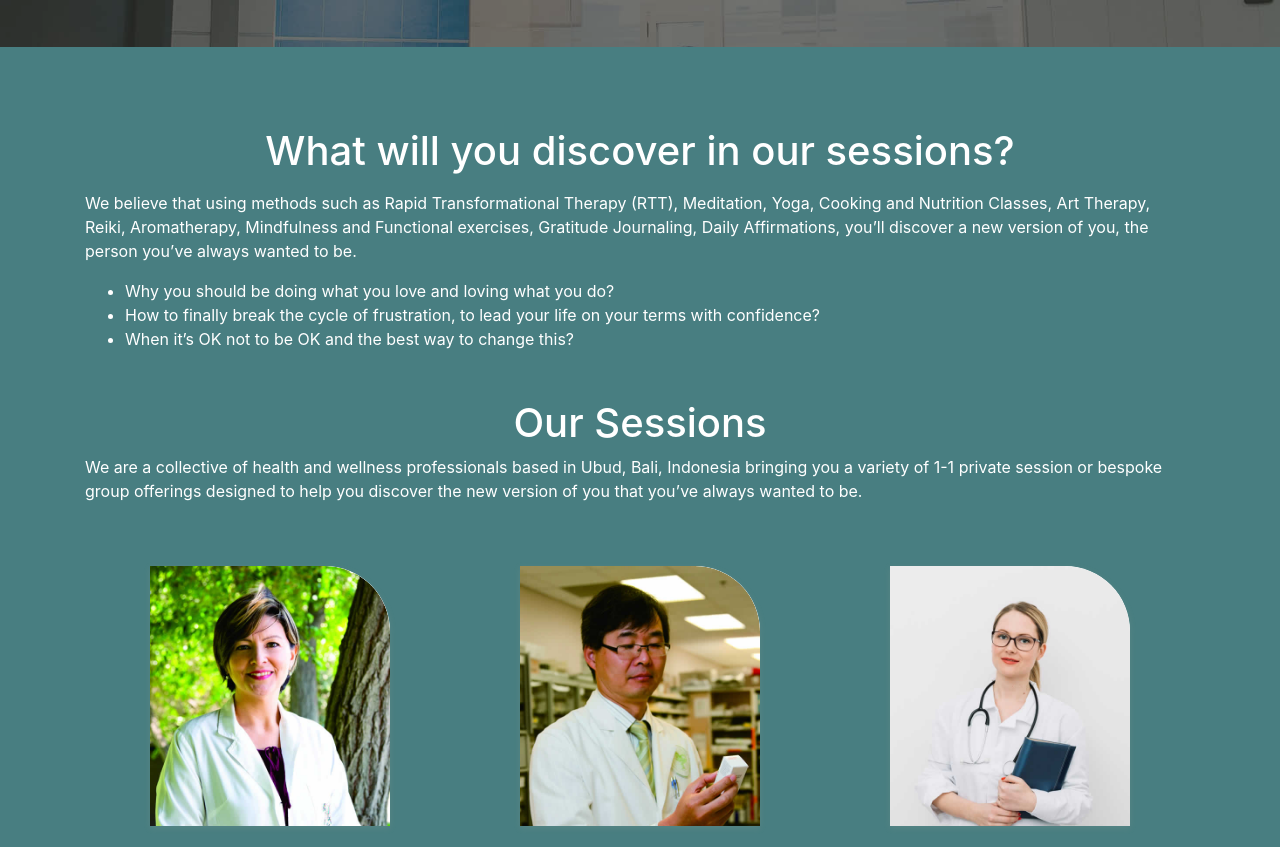
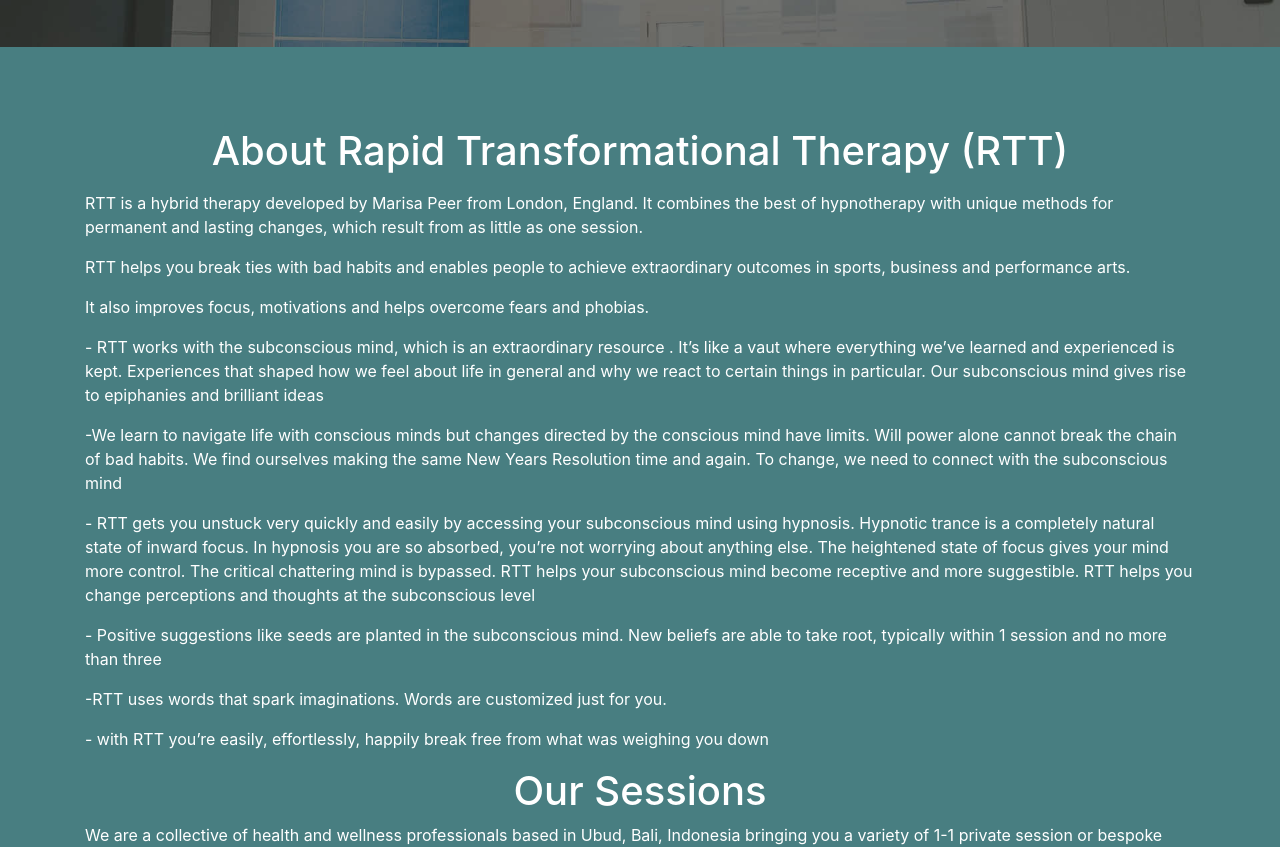
Before and after one commit to Duong1603/react-project-laravel, a React (Create React App) app: page /session in a window 1280 px wide. Shown: the part 360-1207 px from the top of the page. Built offline with nearby package versions, Linux system fonts and the light colour scheme.

Commit message:
save code

```diff
--- a/src/Pages/Session/ContentSession.js
+++ b/src/Pages/Session/ContentSession.js
@@ -1,34 +1,67 @@
 import React from "react";
 import "./Session.css";
 export default function ContentSession() {
+
   return (
     <div className="container-session">
       <div className="page-section">
         <div className="container">
           <div className="page-session-information">
             <h1 className="text-center mb-3 wow fadeInUp">
-              What will you discover in our sessions?
+              About Rapid Transformational Therapy (RTT)
             </h1>
             <p className="text wow fadeInUp">
-              We believe that using methods such as Rapid Transformational
-              Therapy (RTT), Meditation, Yoga, Cooking and Nutrition Classes,
-              Art Therapy, Reiki, Aromatherapy, Mindfulness and Functional
-              exercises, Gratitude Journaling, Daily Affirmations, you’ll
-              discover a new version of you, the person you’ve always wanted to
-              be.
+              RTT is a hybrid therapy developed by Marisa Peer from London,
+              England. It combines the best of hypnotherapy with unique methods
+              for permanent and lasting changes, which result from as little as
+              one session.
             </p>
-            <ul className="text mb-5 wow fadeInUp">
-              <li>
-                Why you should be doing what you love and loving what you do?
-              </li>
-              <li>
-                How to finally break the cycle of frustration, to lead your life
-                on your terms with confidence?
-              </li>
-              <li>
-                When it’s OK not to be OK and the best way to change this?
-              </li>
-            </ul>
+            <p className="text wow fadeInUp">
+              RTT helps you break ties with bad habits and enables people to
+              achieve extraordinary outcomes in sports, business and performance
+              arts.
+            </p>
+            <p className="text wow fadeInUp">
+              It also improves focus, motivations and helps overcome fears and
+              phobias.
+            </p>
+            <p className="text wow fadeInUp">
+              - RTT works with the subconscious mind, which is an extraordinary
+              resource . It’s like a vaut where everything we’ve learned and
+              experienced is kept. Experiences that shaped how we feel about
+              life in general and why we react to certain things in particular.
+              Our subconscious mind gives rise to epiphanies and brilliant ideas
+            </p>
+            <p className="text wow fadeInUp">
+              -We learn to navigate life with conscious minds but changes
+              directed by the conscious mind have limits. Will power alone
+              cannot break the chain of bad habits. We find ourselves making the
+              same New Years Resolution time and again. To change, we need to
+              connect with the subconscious mind{" "}
+            </p>
+            <p className="text wow fadeInUp">
+              - RTT gets you unstuck very quickly and easily by accessing your
+              subconscious mind using hypnosis. Hypnotic trance is a completely
+              natural state of inward focus. In hypnosis you are so absorbed,
+              you’re not worrying about anything else. The heightened state of
+              focus gives your mind more control. The critical chattering mind
+              is bypassed. RTT helps your subconscious mind become receptive and
+              more suggestible. RTT helps you change perceptions and thoughts at
+              the subconscious level{" "}
+            </p>
+            <p className="text wow fadeInUp">
+              - Positive suggestions like seeds are planted in the subconscious
+              mind. New beliefs are able to take root, typically within 1
+              session and no more than three
+            </p>
+            <p className="text wow fadeInUp">
+              -RTT uses words that spark imaginations. Words are customized just
+              for you.
+            </p>
+            <p className="text wow fadeInUp">
+              - with RTT you’re easily, effortlessly, happily break free from
+              what was weighing you down
+            </p>
           </div>
           <h1 className="text-center wow fadeInUp">Our Sessions</h1>
           <p className="text mb-5 wow fadeInUp">
@@ -41,48 +74,81 @@
             <div className="item">
               <div className="card-doctor" id="border-card">
                 <div className="header">
-                  <img src="../assets/img/doctors/doctor_1.jpg" alt="" className="image-session" />
+                  <img
+                    src="../assets/img/doctors/doctor_1.jpg"
+                    alt=""
+                    className="image-session"
+                  />
                   <div className="meta" id="Book">
                     <a href=" #">Book</a>
                   </div>
                 </div>
               </div>
               <div className="body" id="title-name">
-                <strong><h5 className="text-center xl-4">FREE DISCOVERY CALL</h5></strong>
-                <p className="text-center mb text-grey" id="color-item-text">Get in touch with Phi Phi for 30 minutes</p>
+                <strong>
+                  <h5 className="text-center xl-4">FREE DISCOVERY CALL</h5>
+                </strong>
+                <p className="text-center mb text-grey" id="color-item-text">
+                  Get in touch with Phi Phi for 30 minutes
+                </p>
               </div>
             </div>
             <div className="item">
               <div className="card-doctor" id="border-card">
                 <div className="header">
-                  <img src="../assets/img/doctors/doctor_2.jpg" alt="" className="image-session" />
+                  <img
+                    src="../assets/img/doctors/doctor_2.jpg"
+                    alt=""
+                    className="image-session"
+                  />
                   <div className="meta" id="Book">
                     <a href=" #">Book</a>
                   </div>
                 </div>
               </div>
               <div className="body" id="title-name">
-                <strong><h5 className="text-center xl-4">ONE SESSION</h5></strong>
-                <p className="text-center mb text-grey" id="color-item-text">Phi Phi brings to you 1:1 private session either online via zoom or offline at her facility.</p>
+                <strong>
+                  <h5 className="text-center xl-4">ONE SESSION</h5>
+                </strong>
+                <p className="text-center mb text-grey" id="color-item-text">
+                  Phi Phi brings to you 1:1 private session either online via
+                  zoom or offline at her facility.
+                </p>
               </div>
             </div>
             <div className="item">
               <div className="card-doctor" id="border-card">
                 <div className="header">
-                  <img src="../assets/img/doctors/doctor_3.jpg" alt="" className="image-session" />
+                  <img
+                    src="../assets/img/doctors/doctor_3.jpg"
+                    alt=""
+                    className="image-session"
+                  />
                   <div className="meta" id="Book">
                     <a href=" #">Book</a>
                   </div>
                 </div>
               </div>
               <div className="body" id="title-name">
-                <strong><h5 className="text-center xl-4">PACKAGE OF THREE</h5></strong>
-                <p className="text-center mb text-grey" id="color-item-text"> Book 3 sessions at one for the best price possible.  (9 000 000 VND)</p>
+                <strong>
+                  <h5 className="text-center xl-4">PACKAGE OF THREE</h5>
+                </strong>
+                <p className="text-center mb text-grey" id="color-item-text">
+                  {" "}
+                  Book 3 sessions at one for the best price possible. (9 000 000
+                  VND)
+                </p>
               </div>
+
             </div>
           </div>
+          <div  className="text wow fadeInUp">
+      <strong><h4>Comment</h4></strong>
+      <textarea id="txtArea" rows="3" cols="100"></textarea>
+      </div>
         </div>
       </div>
+
     </div>
   );
 }
--- a/src/Pages/Session/Session.css
+++ b/src/Pages/Session/Session.css
@@ -40,3 +40,11 @@
 border-radius: 10px;
     width: 60%;
 }
+#more {display: none;}
+#txtArea{
+    -moz-border-radius: 10px;
+    -webkit-border-radius: 10px;
+    -ms-border-radius: 10px;
+    -o-border-radius: 10px;
+    border-radius: 10px;
+}
```
